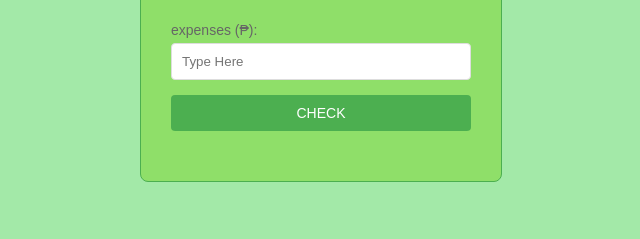
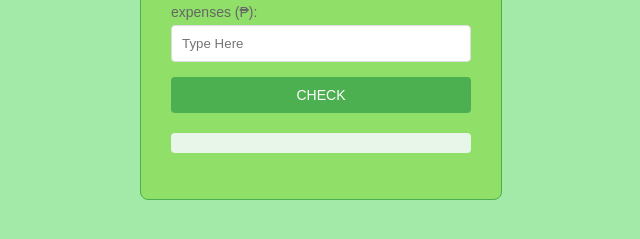
Before and after one commit to jelly1beans/budget, a plain HTML site: page index.html in a window 1280 px wide. Shown: the part 379-618 px from the top of the page, without its empty margins (319-959 px from the left). Drawn offline with Linux system fonts and the light colour scheme.

Commit message:
Enhance styling and layout of budget app
Updated styles for better visibility and user experience.

```diff
--- a/index.html
+++ b/index.html
@@ -62,6 +62,9 @@
     }
 
     #result {
+        background-color: #e8f5e9;
+        padding: 10px;
+        border-radius: 4px;
         margin-top: 20px;
         color: #333;
     }
@@ -108,4 +111,5 @@ if ("serviceWorker" in navigator) {
 }
 </script>
 </body>
+
 </html>
```
